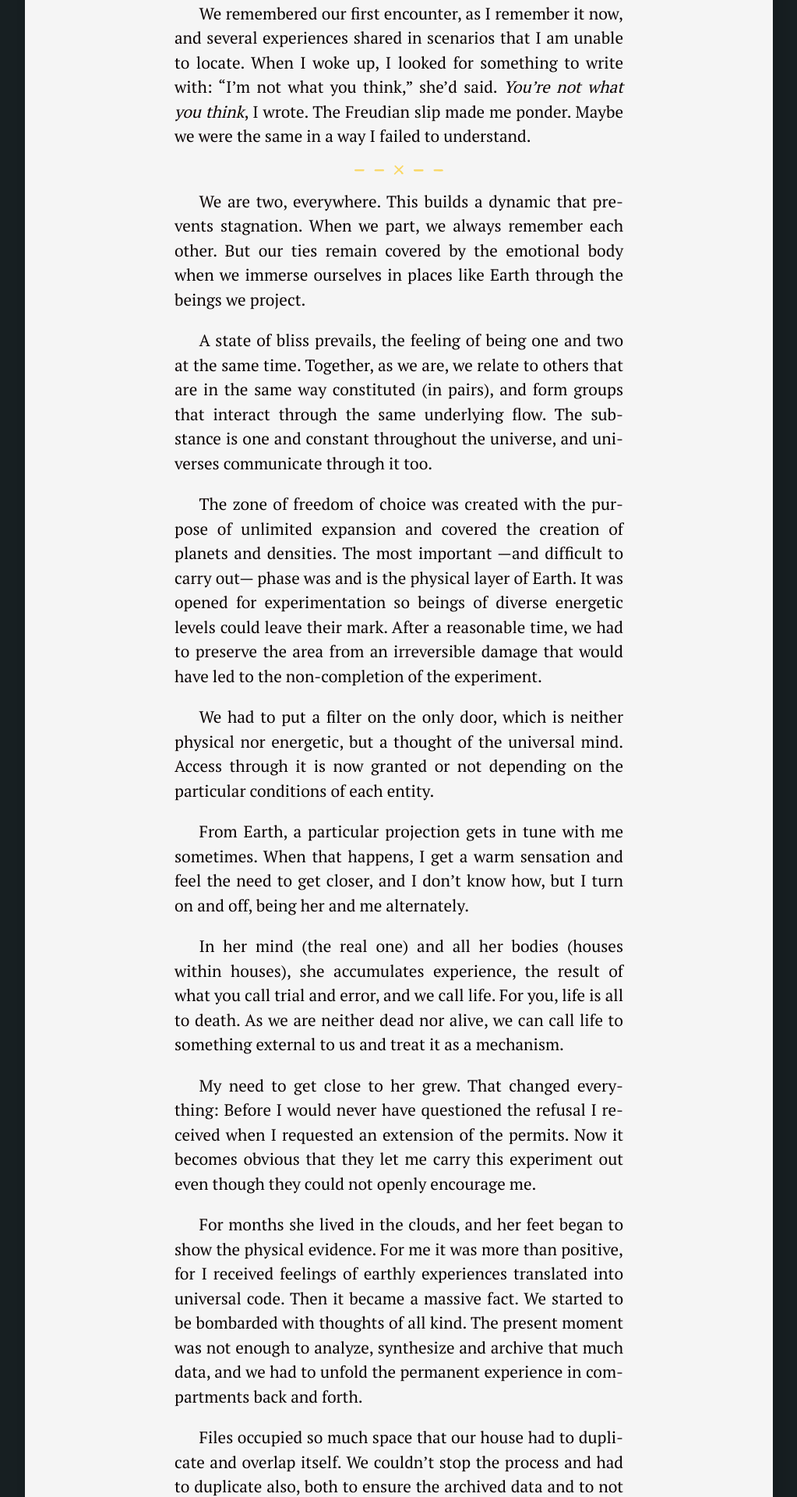
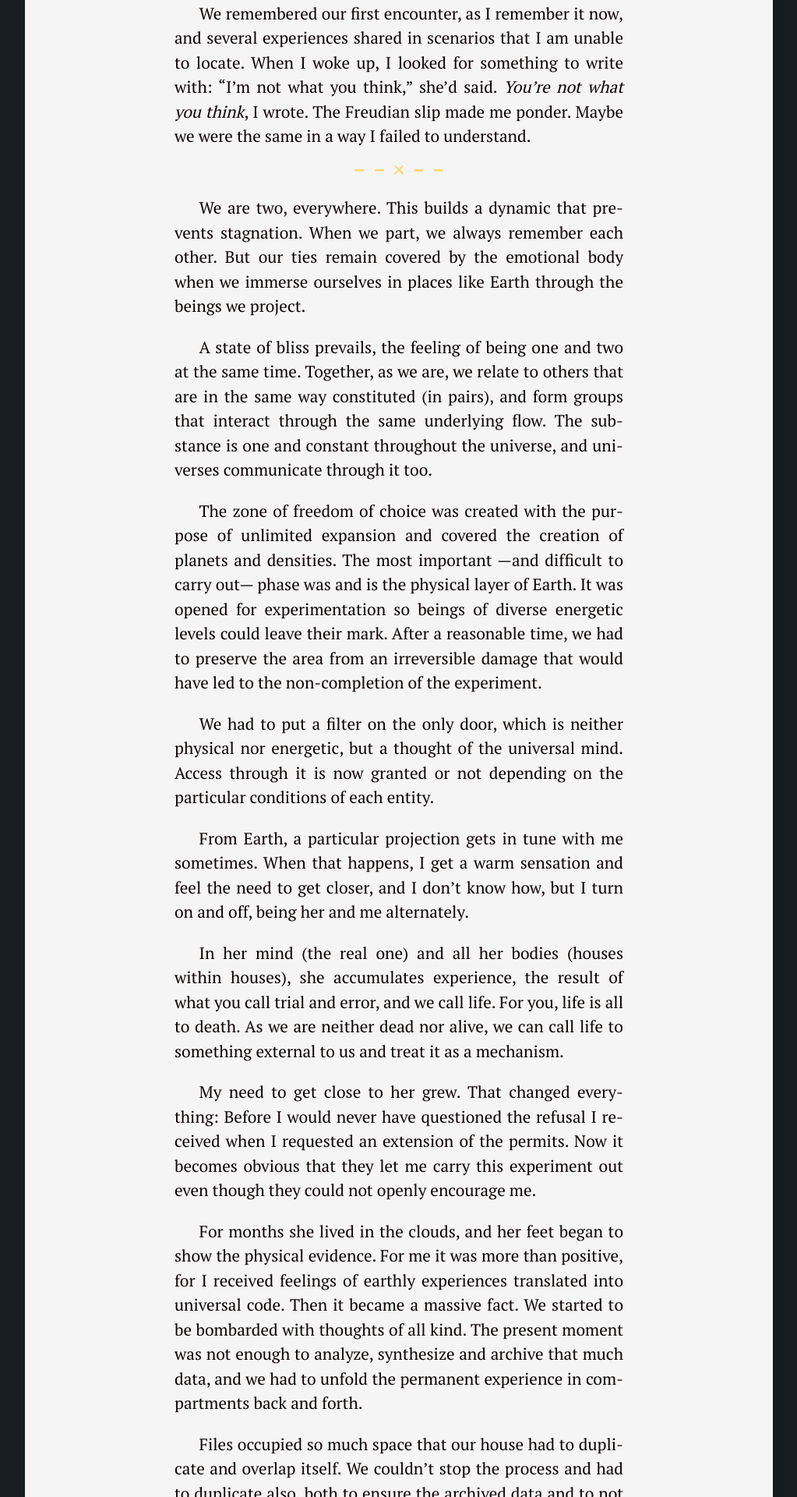
Before and after one commit to silvialohrmann/editorial, a Jekyll site: the page built from _posts/2022-11-18-we-are-houses.md, in a window 1280 px wide. Shown: the part 902-2822 px from the top of the page at 78% size, without its empty margins (128-1151 px from the left). Built offline with Jekyll 4.4.1, drawn with Linux system fonts in a browser that asks for light colours.

Commit message:
Update _base.scss

```diff
--- a/_sass/_base.scss
+++ b/_sass/_base.scss
@@ -103,7 +103,7 @@
   border: 0;
   height: 0;
   @include divider-medium;
-  margin: .5em auto .9em;
+  margin: .9em auto 1.3em;
 }
 
 img {
```
